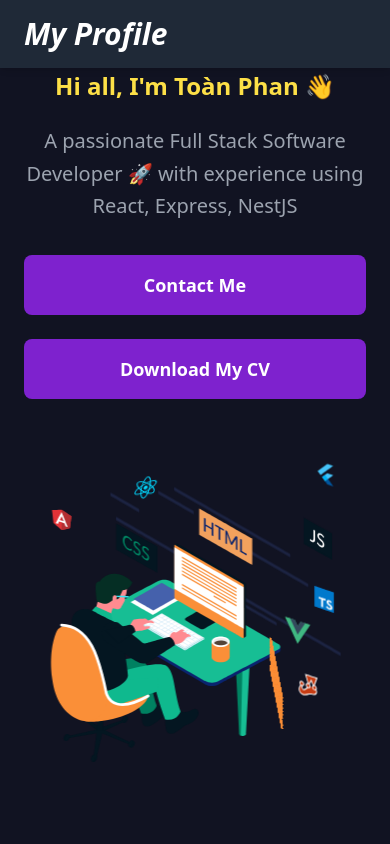
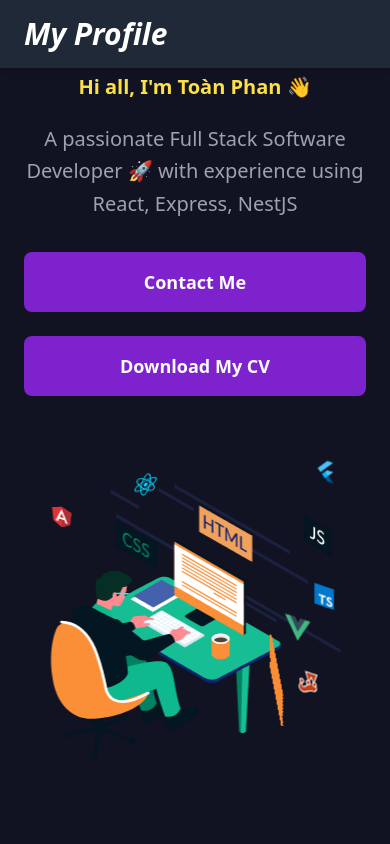
Before and after one commit to toanphangl1997/Portfolio-TP, a React (Vite) app: page / in a window 390 px wide. Shown: the top 844 px of the page. Built offline with nearby package versions, Linux system fonts and the light colour scheme.

Commit message:
update rp

```diff
--- a/src/components/Portfolio/Hero.jsx
+++ b/src/components/Portfolio/Hero.jsx
@@ -12,7 +12,7 @@ const Hero = () => {
       <div className="flex flex-col lg:flex-row items-center justify-between w-full max-w-[1400px]">
         {/* Phần nội dung bên trái */}
         <div className="w-full lg:w-[50%] text-center lg:text-left">
-          <h1 className="text-2xl sm:text-3xl md:text-5xl lg:text-6xl font-extrabold text-yellow-300 leading-tight">
+          <h1 className="text-xl sm:text-2xl md:text-4xl lg:text-6xl font-extrabold text-yellow-300 leading-tight">
             Hi all, I'm Toàn Phan 👋
           </h1>
 
--- a/src/components/Portfolio/Proficiency.jsx
+++ b/src/components/Portfolio/Proficiency.jsx
@@ -14,7 +14,7 @@ const Proficiency = () => {
       <div className="mx-20 px-6 md:px-12 flex flex-col md:flex-row items-center ">
         {/* Left: Skills */}
         <div className="w-full md:w-3/5">
-          <h1 className="text-5xl md:text-4xl lg:text-5xl font-bold text-yellow-300 mb-8">
+          <h1 className="text-4xl md:text-4xl lg:text-5xl font-bold text-yellow-300 mb-8">
             Proficiency
           </h1>
           {skills.map((skill, index) => (
```
